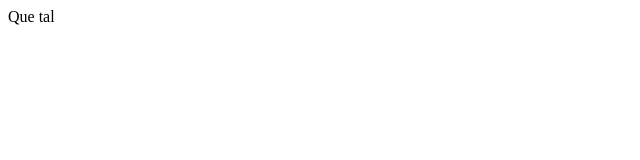
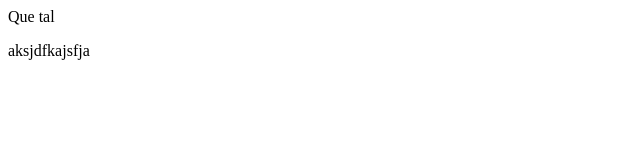
Before and after one commit to Maria-Orellana/27300, a plain HTML site: page index.html in a window 1280 px wide. Shown: the full height of the page, 0-640 px from the left. Drawn offline with Linux system fonts and the light colour scheme.

Commit message:
add tag p

```diff
--- a/index.html
+++ b/index.html
@@ -7,5 +7,6 @@
  </head>
  <body>
  	<div>Que tal</div>
+    <p>aksjdfkajsfja</p>
  </body>
  </html>
```
